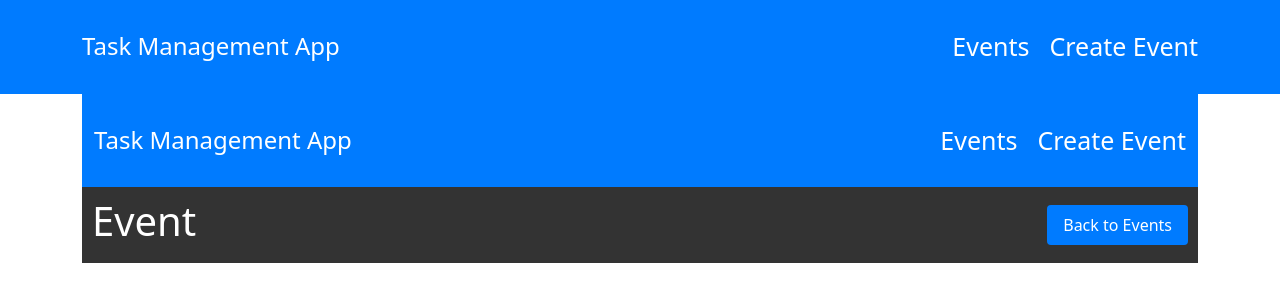
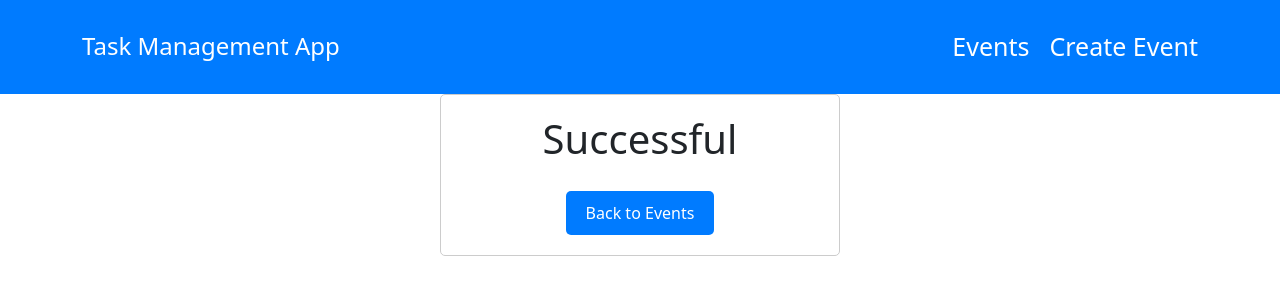
Before and after one commit to SamaanKamal/SimpleTaskManagement-Angular, an Angular app: page /created-Event in a window 1280 px wide. Shown: the top 302 px of the page. Built offline with nearby package versions, Linux system fonts and the light colour scheme.

Commit message:
solved the error  of creation and enhanced the look of the response

```diff
--- a/src/app/creation-response/creation-response.component.css
+++ b/src/app/creation-response/creation-response.component.css
@@ -1,24 +1,31 @@
-
-.header {
-    background-color: #333;
-    color: #fff;
-    padding: 10px;
+.event-container {
+  max-width: 400px;
+  margin: 0 auto;
+  padding: 20px;
+  border: 1px solid #ccc;
+  border-radius: 5px;
+  text-align: center;
   display: flex;
-    justify-content: space-between;
+  flex-direction: column;
+  justify-content: center;
   align-items: center;
 }
 
 .response-message {
-    margin-right: 20px;
-    font-size: 14px;
+  margin-top: 20px;
+  padding: 10px;
+  background-color: #f0f0f0;
+  border: 1px solid #ddd;
+  border-radius: 5px;
 }
 
 .btn {
-    padding: 8px 16px;
+  margin-top: 20px;
+  padding: 10px 20px;
   background-color: #007bff;
   color: #fff;
   border: none;
-    border-radius: 4px;
+  border-radius: 5px;
   cursor: pointer;
   transition: background-color 0.3s;
 }
--- a/src/app/creation-response/creation-response.component.html
+++ b/src/app/creation-response/creation-response.component.html
@@ -1,6 +1,5 @@
-<app-header></app-header>
-<div class="header">
-  <h1>Event</h1>
-  <div *ngIf="" class="response-message">{{ responseMessage }}</div>
+<div class="event-container">
+  <h1>{{success? "Successful" :"Failed"}}</h1>
+  <div *ngIf="responseMessage" class="response-message">{{ responseMessage }}</div>
   <button class="btn" (click)="navigateToEvents()">Back to Events</button>
 </div>
--- a/src/app/creation-response/creation-response.component.ts
+++ b/src/app/creation-response/creation-response.component.ts
@@ -1,22 +1,28 @@
 import { Component, OnDestroy, OnInit } from '@angular/core';
 import { EventService } from '../shared/Event-Service.service';
-import { Router } from '@angular/router';
+import { ActivatedRoute, Router } from '@angular/router';
 import { Subscription } from 'rxjs';
 
 @Component({
   selector: 'app-creation-response',
   templateUrl: './creation-response.component.html',
-  styleUrls: ['./creation-response.component.css']
+  styleUrls: ['./creation-response.component.css'],
 })
-export class CreationResponseComponent implements OnInit,OnDestroy{
+export class CreationResponseComponent implements OnInit, OnDestroy {
   responseMessage: string;
   messageSubscription: Subscription;
+  success = false;
 
-  constructor(private eventService: EventService, private router: Router) { }
+  constructor(
+    private eventService: EventService,
+    private router: Router,
+  ) {}
 
   ngOnInit(): void {
     this.messageSubscription =this.eventService.getResponseMessgage().subscribe((data) => {
       this.responseMessage = data;
+      console.log(this.responseMessage)
+      this.success = true;
     });
   }
 
```
Lines whose indentation alone changed are shown as unchanged.
